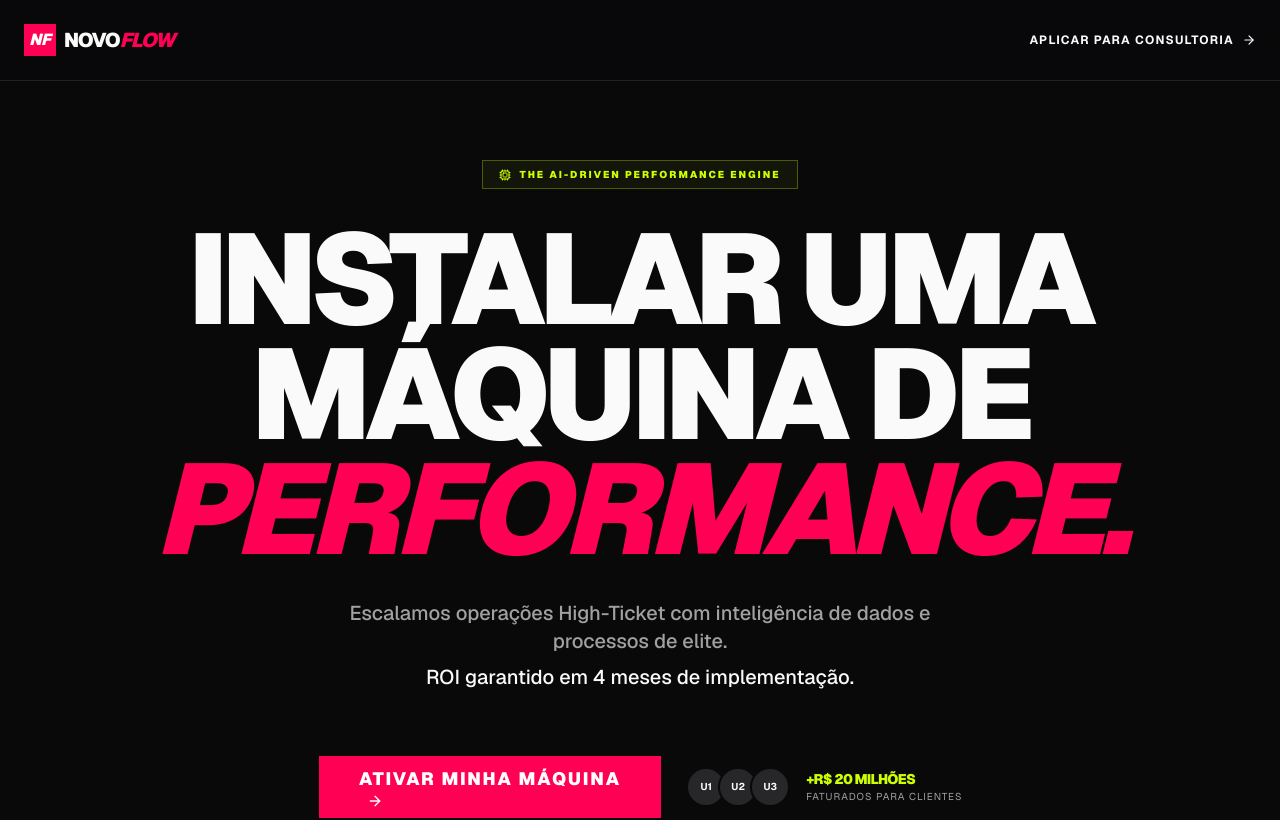
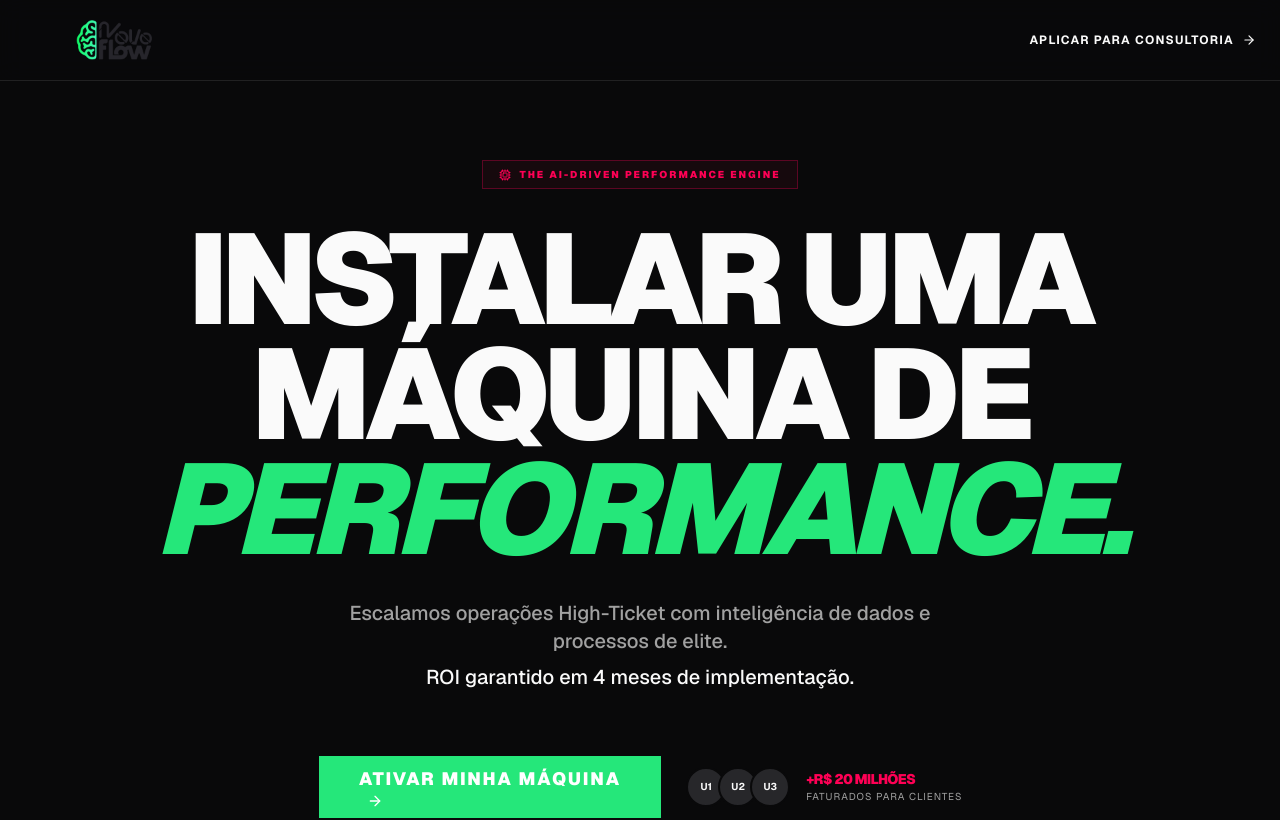
Before and after one commit to gideaopedrosoborges-del/git-hub-connect-28214fd1, a Next.js app: page / in a window 1280 px wide. Shown: the top 820 px of the page. Built offline with nearby package versions, Linux system fonts and the light colour scheme.

Commit message:
Checkpoint: Identidade Visual - Verde Menta (#25E77A) e Logos aplicados

```diff
--- a/src/app/globals.css
+++ b/src/app/globals.css
@@ -54,18 +54,18 @@
   --card-foreground: oklch(0.985 0 0);
   --popover: oklch(0.141 0.002 285);
   --popover-foreground: oklch(0.985 0 0);
-  --primary: #FF0055;
-  --primary-foreground: oklch(0.985 0 0);
+  --primary: #25E77A;
+  --primary-foreground: oklch(0.141 0.002 285);
   --secondary: oklch(0.269 0 0);
   --secondary-foreground: oklch(0.985 0 0);
   --muted: oklch(0.269 0 0);
   --muted-foreground: oklch(0.708 0 0);
-  --accent: #CCFF00;
-  --accent-foreground: oklch(0.141 0.002 285);
+  --accent: #FF0055;
+  --accent-foreground: oklch(0.985 0 0);
   --destructive: oklch(0.577 0.245 27.325);
   --border: oklch(1 0 0 / 10%);
   --input: oklch(1 0 0 / 15%);
-  --ring: #FF0055;
+  --ring: #25E77A;
   --radius: 0px;
 }
 
--- a/src/app/manifesto/page.tsx
+++ b/src/app/manifesto/page.tsx
@@ -3,7 +3,7 @@ import { ArrowLeft, ChevronRight } from 'lucide-react';
 
 export default function ManifestoPage() {
   return (
-    <main className="min-h-screen bg-black text-white selection:bg-pink-500 selection:text-white font-sans overflow-x-hidden">
+    <main className="min-h-screen bg-black text-white selection:bg-primary selection:text-primary-foreground font-sans overflow-x-hidden">
       {/* Header */}
       <header className="fixed top-0 w-full z-50 bg-black/80 backdrop-blur-md border-b border-white/10">
         <div className="container mx-auto px-6 h-20 flex items-center">
@@ -20,12 +20,12 @@ export default function ManifestoPage() {
       {/* Hero Section */}
       <section className="pt-40 pb-20 px-6">
         <div className="max-w-4xl mx-auto text-center animate-fade-in-up">
-          <div className="inline-block mb-6 px-4 py-1.5 rounded-full border border-pink-500/30 bg-pink-500/10 text-pink-500 text-xs font-bold tracking-widest uppercase">
+          <div className="inline-block mb-6 px-4 py-1.5 rounded-full border border-primary/30 bg-primary/10 text-primary text-xs font-bold tracking-widest uppercase">
             Nosso Manifesto
           </div>
           <h1 className="text-5xl md:text-7xl font-black tracking-tighter leading-tight mb-8">
             O Fim da Era das <br className="hidden md:block" />
-            <span className="text-transparent bg-clip-text bg-gradient-to-r from-pink-500 to-rose-400">
+            <span className="text-transparent bg-clip-text bg-gradient-to-r from-primary to-accent">
               Agências de Vaidade.
             </span>
           </h1>
@@ -102,7 +102,7 @@ export default function ManifestoPage() {
               href="https://form.respondi.app/lDg0Bifo"
               target="_blank"
               rel="noopener noreferrer"
-              className="inline-flex items-center gap-3 px-8 py-5 bg-pink-600 hover:bg-pink-500 text-white rounded-none font-bold tracking-wide transition-all transform hover:scale-105 hover:shadow-[0_0_40px_-10px_rgba(236,72,153,0.5)] group"
+              className="inline-flex items-center gap-3 px-8 py-5 bg-primary hover:bg-primary/90 text-primary-foreground rounded-none font-black tracking-widest transition-all transform hover:scale-105 hover:shadow-[0_0_40px_-10px_rgba(37,231,122,0.5)] group"
             >
               INICIAR DIAGNÓSTICO ESTRATÉGICO
               <ChevronRight className="w-5 h-5 transition-transform group-hover:translate-x-1" />
--- a/src/app/page.tsx
+++ b/src/app/page.tsx
@@ -31,8 +31,7 @@ export default function Home() {
       <nav className="fixed top-0 w-full z-50 bg-background/80 backdrop-blur-md border-b border-white/10">
         <div className="max-w-7xl mx-auto px-6 h-20 flex items-center justify-between">
           <div className="flex items-center gap-2">
-            <div className="w-8 h-8 bg-primary rounded-none flex items-center justify-center font-black text-white italic">NF</div>
-            <span className="text-xl font-black uppercase tracking-tighter">Novo<span className="text-primary italic">Flow</span></span>
+            <Image src="/NOVOFLOWVERDE.png" alt="Novo Flow" width={180} height={45} className="object-contain" />
           </div>
           <a
             href="https://form.respondi.app/lDg0Bifo"
@@ -183,8 +182,7 @@ export default function Home() {
         <div className="max-w-7xl mx-auto grid grid-cols-1 md:grid-cols-3 gap-12 items-center text-center md:text-left">
           <div className="space-y-4">
             <div className="flex items-center justify-center md:justify-start gap-2">
-              <div className="w-6 h-6 bg-primary font-black text-white italic text-[10px] flex items-center justify-center">NF</div>
-              <span className="text-lg font-black uppercase tracking-tighter">Novo<span className="text-primary italic">Flow</span></span>
+              <Image src="/NOVOFLOWVERDE.png" alt="Novo Flow" width={150} height={38} className="object-contain" />
             </div>
             <p className="text-[10px] text-muted-foreground uppercase tracking-[0.3em] font-medium leading-loose">
               Copyright © 2024 Novo Flow Performance. <br />
```
